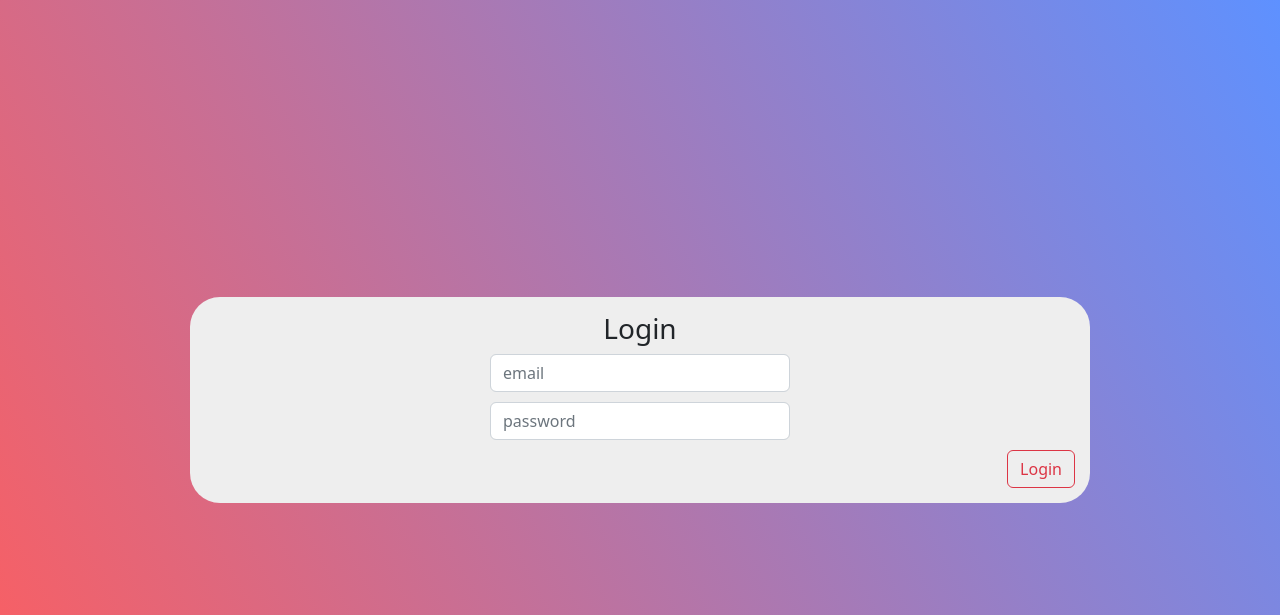
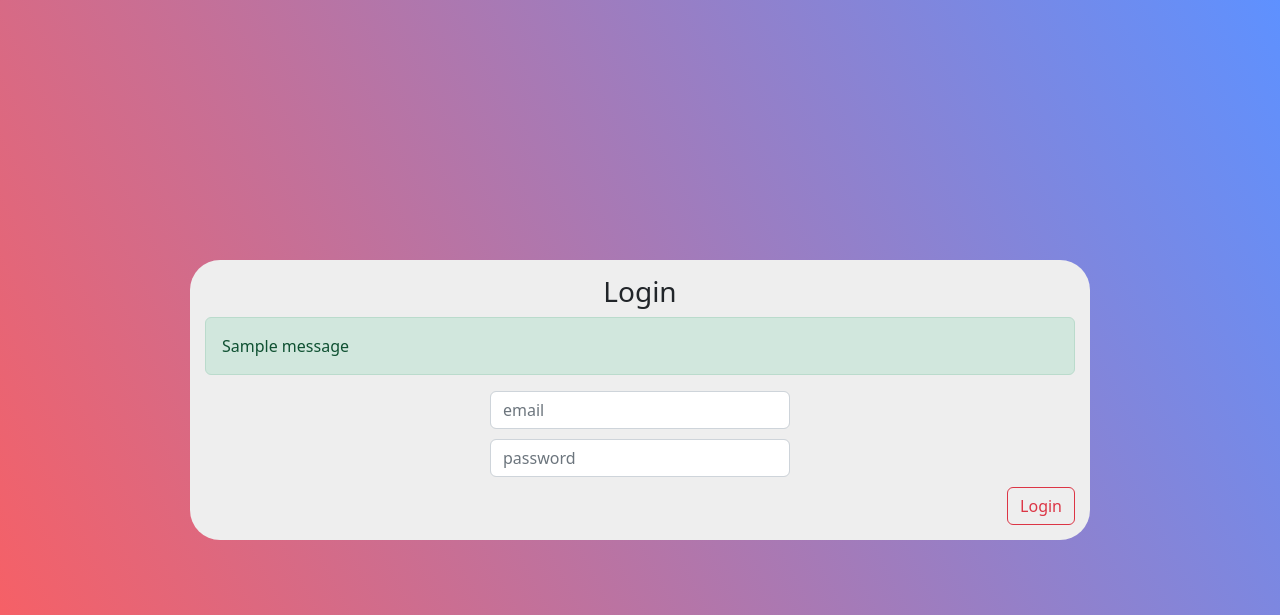
Before and after one commit to TBR-Group-software/quiz-project, a Django app: page /accounts/login/ in a window 1280 px wide. Shown: the top 615 px of the page. Run offline with Django 4.2, Linux system fonts and the light colour scheme; tables that the repository leaves empty hold one stand-in row (values such as "Sample post"); one stand-in notice (Sample message) is shown.

Commit message:
add message to login template

```diff
--- a/quiz/templates/login.html
+++ b/quiz/templates/login.html
@@ -8,13 +8,20 @@
         <div class="screen">
             <div class="auth">
                 <h1 class="text-center h3">Login</h1>
+                {% if messages %}
+                    {% for message in messages %}
+                        {% if message.tags == 'error' %}
+                            <div class="alert alert-danger" role="alert">{{ message }}</div>
+                        {% else %}
+                            <div class="alert alert-{{ message.tags }}" role="alert">{{ message }}</div>
+                        {% endif %}
+                    {% endfor %}
+                {% endif %}
                 <form action="" method="post">
                     {% csrf_token %}
                     {{ form.username }}
                     {{ form.password }}
-                    <button class="btn btn-outline-danger float-end" type="submit">
-                        Login
-                    </button>
+                    <button class="btn btn-outline-danger float-end" type="submit">Login</button>
                 </form>
             </div>
         </div>
```
